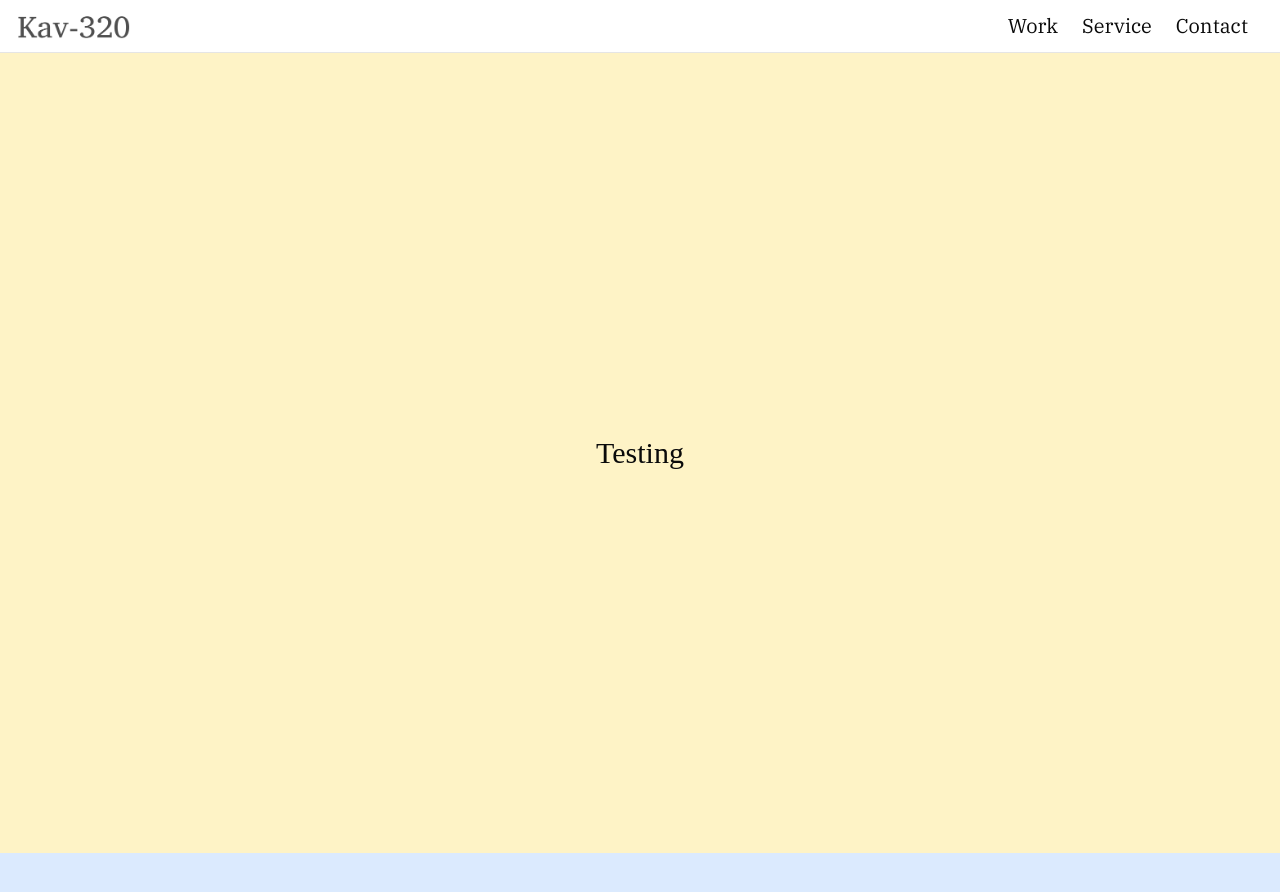
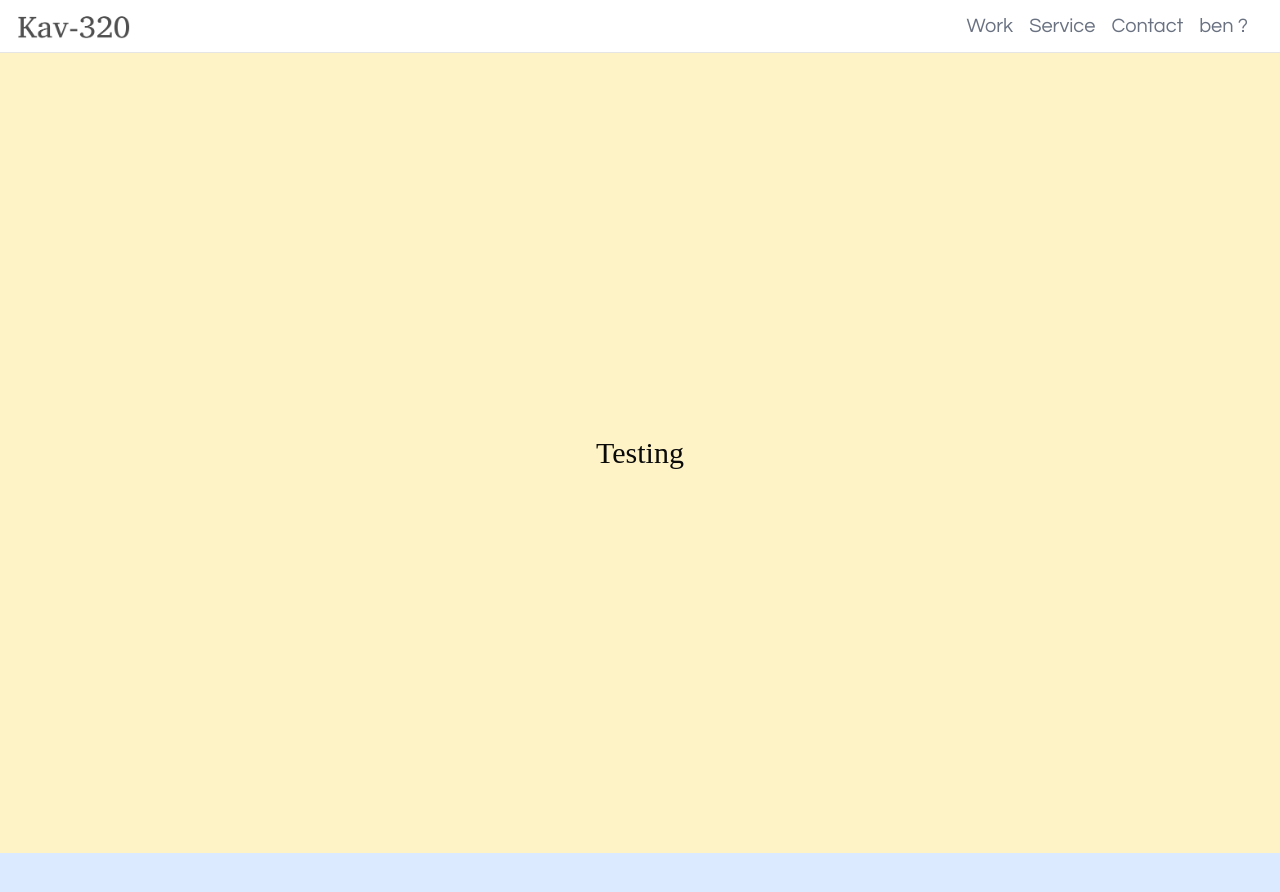
Before and after one commit to benayajosuaa/Frontend-Kav320, a Next.js app: page /home in a window 1280 px wide. Shown: the top 892 px of the page. Built offline with nearby package versions, Linux system fonts and the light colour scheme.

Commit message:
refactor : refactor code

```diff
--- a/src/components/navbar/index.tsx
+++ b/src/components/navbar/index.tsx
@@ -1,5 +1,14 @@
+"use client"
+
 import Link from "next/link";
+import { usePathname } from "next/navigation";
 import { IBM_Plex_Serif} from "next/font/google"
+import { Questrial } from "next/font/google";
+
+const quesFont = Questrial({
+  subsets: ["latin"],
+  weight: "400",
+});
 
 const ibmFont = IBM_Plex_Serif({
   subsets: ["latin"],
@@ -7,9 +16,19 @@ const ibmFont = IBM_Plex_Serif({
 })
 
 
+
 export default function NavigationBar() {
+    const pathname = usePathname()
+    const menuNavbar = [
+        {name: "Work", href:"/work"},
+        {name: "Service", href:"/services"},
+        {name: "Contact", href:"/contact"},
+        {name: "ben ?", href:"/login"},
+
+    ]
+
     return (
-    <div className={`bg-white ${ibmFont.className} border-b`}>
+        <div className={`bg-white ${quesFont.className} border-b`}>
             {/* pembagian */}
             <div className="flex flex-row justify-between ">
                 <div className="pr-4">
@@ -21,16 +40,20 @@ export default function NavigationBar() {
                         />
                     </Link>
                 </div>
-            <div className="h-auto flex-row flex items-center gap-x-6 text-xl pr-8">
+                <div className="h-auto flex-row flex items-center gap-x-4 text-xl pr-8">
+                    {
+                        menuNavbar.map((e) => (
                             <div>
-                    <Link href="/work">Work</Link>
+                                <Link
+                                    key={e.href}
+                                    href={e.href}
+                                    className={`${pathname === e.href ? "text-black" : "text-gray-500 hover:text-black"} transition`}
+                                >
+                                    {e.name}
+                                </Link>
                             </div>
-                <div>
-                    <Link href="/services">Service</Link>
-                </div>
-                <div>
-                    <Link href="/contact">Contact</Link>
-                </div>
+                        ))
+                    }
                 </div>
             </div>
         </div>
```
Lines whose indentation alone changed are shown as unchanged.
